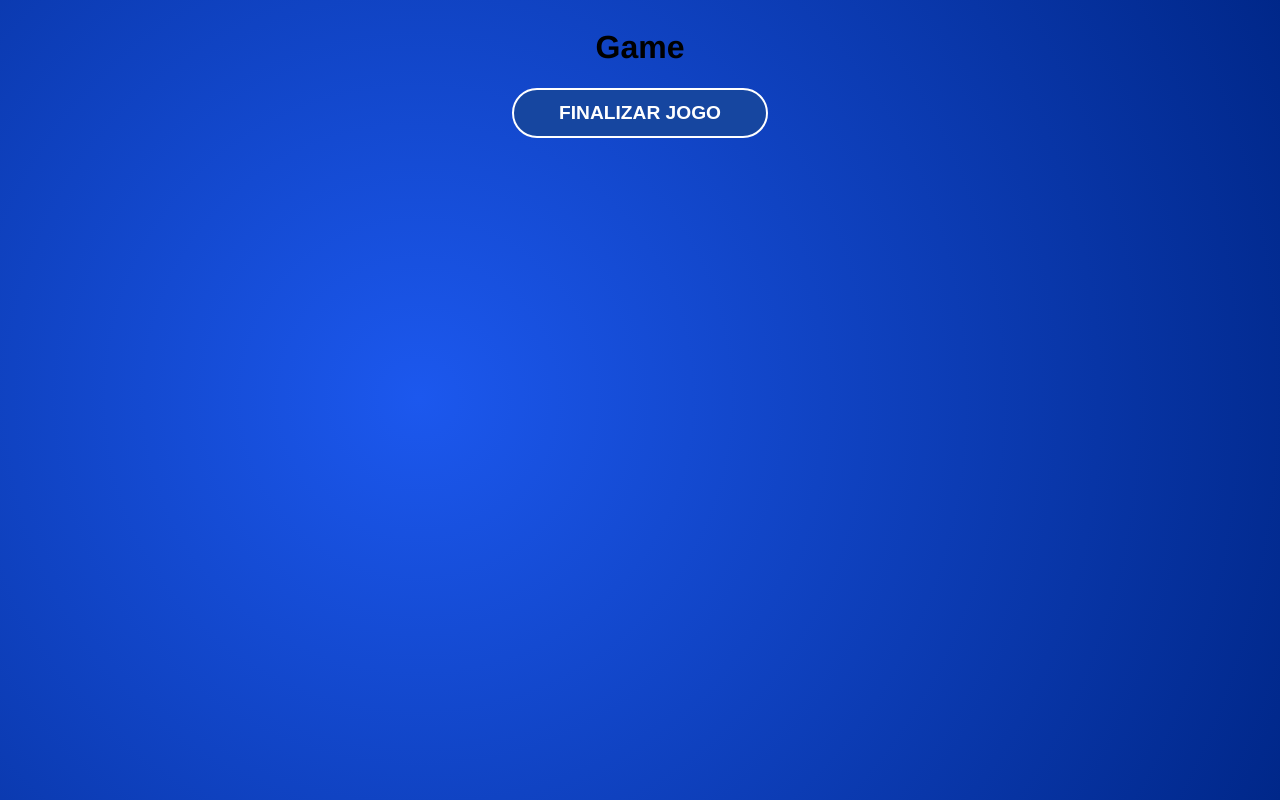
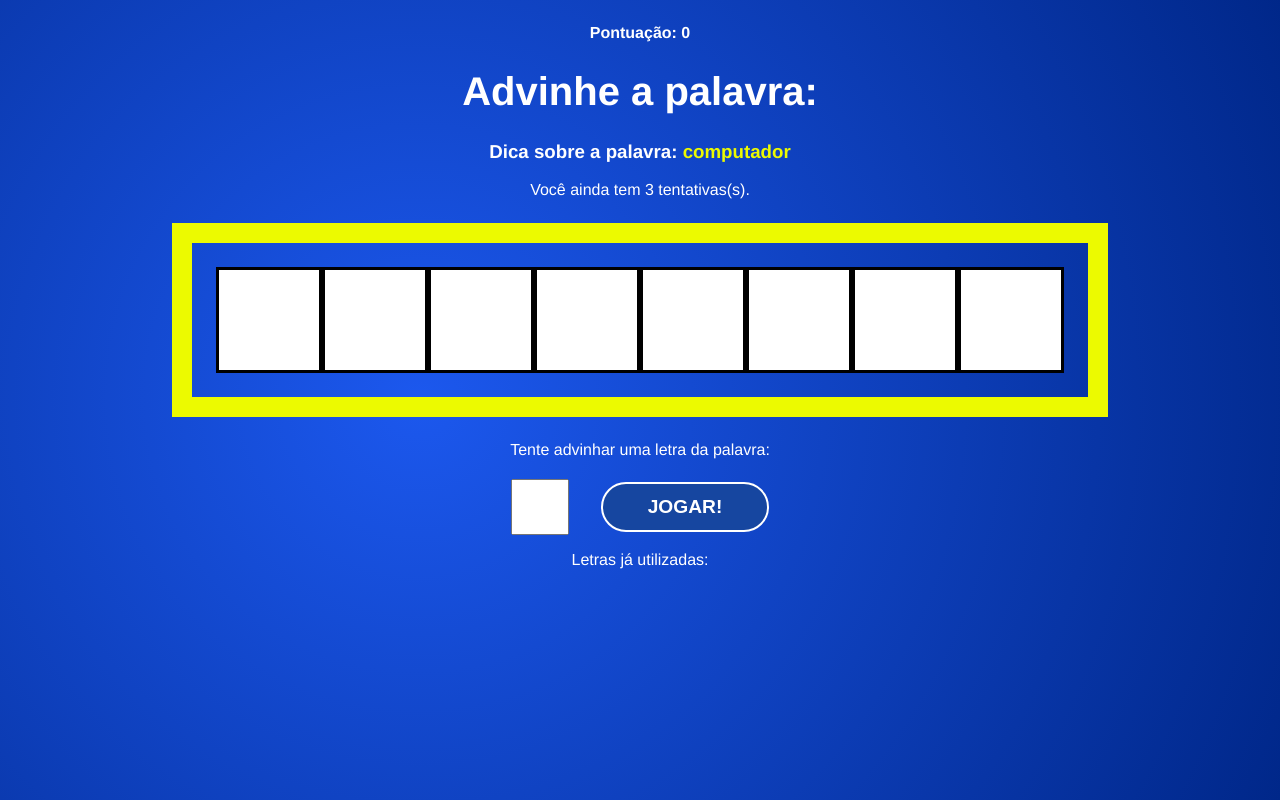
Before and after one commit to willsilvadevfe/javascript, a React (Vite) app in the folder Curso ReactJS/SecretWord/projeto-secret-word/: page / in a window 1280 px wide. Both pictures are taken after a click on the button "COMEÇAR A JOGAR". Built offline with nearby package versions, Linux system fonts and the light colour scheme.

Commit message:
funçoes

```diff
--- a/Curso ReactJS/SecretWord/projeto-secret-word/src/App.jsx
+++ b/Curso ReactJS/SecretWord/projeto-secret-word/src/App.jsx
@@ -21,9 +21,15 @@
 function App() {
   const [gameStage, setGameStage] = useState(stages[0].name);
   const [words] = useState(wordsList);
+
   const [pickedWord, setPickedWord] = useState("");
   const [pickedCategory, setPickedCategory] = useState("");
   const [letters, setLetters] = useState([]);
+
+  const [guessedLetters, setGuessedLetters] = useState([]);
+  const [wrongLetters, setWrongLetters] = useState([]);
+  const [guesses, seGuesses] = useState(3);
+  const [score, setScore] = useState(0);
 
   const pickWordAndCategory = () => {
     //Pick a random category
@@ -52,13 +58,13 @@
     //Fill states
     setPickedWord(word);
     setPickedCategory(category);
-    setLetters(letters);
+    setLetters(wordLetters);
 
     setGameStage(stages[1].name);
   };
 
-  const verifyLetter = () => {
-    setGameStage(stages[2].name);
+  const verifyLetter = (letter) => {
+    console.log(letter)
   };
 
   const retry = () => {
@@ -67,7 +73,18 @@
   return (
     <>
       {gameStage === "start" && <StartScreen startGame={startGame} />}
-      {gameStage === "game" && <Game verifyLetter={verifyLetter} />}
+      {gameStage === "game" && (
+        <Game
+          verifyLetter={verifyLetter}
+          pickedWord={pickedWord}
+          pickedCategory={pickedCategory}
+          letters={letters}
+          guessedLetters={guessedLetters}
+          wrongLetters={wrongLetters}
+          guesses={guesses}
+          score={score}
+        />
+      )}
       {gameStage === "end" && <GameOver retry={retry} />}
     </>
   );
--- a/Curso ReactJS/SecretWord/projeto-secret-word/src/components/Game.css
+++ b/Curso ReactJS/SecretWord/projeto-secret-word/src/components/Game.css
@@ -0,0 +1,52 @@
+.game{
+    color: #fff;
+}
+
+.game h1 {
+    font-size: 2.5em;
+}
+
+.points span {
+    font-weight: bold;
+}
+
+.tip span{
+    color: #ecfa00;
+}
+
+.wordContainer{
+    margin: 1.5em;
+    padding: 1.5em;
+    border: 20px solid #ecfa00;
+    display: flex;
+}
+
+.letter, .blankSquare {
+    font-size: 70px;
+    line-height: 1.5;
+    border: 3px solid #000;
+    height: 100px;
+    width: 100px;
+    text-transform: uppercase;
+    background-color: #fff;
+    color: #000;
+    font-weight: bold;
+}
+
+.letterContainer p{
+    margin-bottom: 1.2em;
+}
+
+.letterContainer form{
+    display: flex;
+    align-items: center;
+    justify-content: center;
+}
+
+.letterContainer input{
+    height: 50px;
+    width: 50px;
+    font-size: 2em;
+    text-align: center;
+    margin-right: 1em;
+}
--- a/Curso ReactJS/SecretWord/projeto-secret-word/src/components/Game.jsx
+++ b/Curso ReactJS/SecretWord/projeto-secret-word/src/components/Game.jsx
@@ -1,12 +1,74 @@
-import './Game.css'
+import { useState, useRef } from "react";
+import "./Game.css";
 
-const Game = ({verifyLetter}) => {
+const Game = ({
+  verifyLetter,
+  pickedWord,
+  pickedCategory,
+  letters,
+  guessedLetters,
+  wrongLetters,
+  guesses,
+  score,
+}) => {
+  const [letter, setLetter] = useState();
+  const letterInputRef = useRef(null);
+
+  const handleSubmit = (e) => {
+    e.preventDefault();
+    verifyLetter(letter);
+
+    setLetter("");
+
+    letterInputRef.current.focus();
+  };
+
   return (
-    <div>
-      <h1>Game</h1>
-      <button onClick={verifyLetter}>Finalizar Jogo</button>
+    <div className="game">
+      <p className="points">
+        <span>Pontuação: {score}</span>
+      </p>
+      <h1>Advinhe a palavra:</h1>
+      <h3 className="tip">
+        Dica sobre a palavra: <span>{pickedCategory}</span>
+      </h3>
+      <p>Você ainda tem {guesses} tentativas(s).</p>
+      <div className="wordContainer">
+        {letters.map((letter, i) =>
+          guessedLetters.includes(letter) ? (
+            <span key={i} className="letter">
+              {letter}
+            </span>
+          ) : (
+            <span key={i} className="blankSquare"></span>
+          ),
+        )}
+      </div>
+      <div className="letterContainer">
+        <p>Tente advinhar uma letra da palavra:</p>
+        <form onSubmit={handleSubmit}>
+          <input
+            type="text"
+            name="letter"
+            maxLength="1"
+            required
+            onChange={(e) => {
+              setLetter(e.target.value);
+            }}
+            value={letter}
+            ref={letterInputRef}
+          />
+          <button>Jogar!</button>
+        </form>
+      </div>
+      <div className="wrongLettersContainer">
+        <p>Letras já utilizadas:</p>
+        {wrongLetters.map((letter, i) => (
+          <span key={i}>{letter}, </span>
+        ))}
+      </div>
     </div>
-  )
-}
+  );
+};
 
-export default Game
+export default Game;
```
